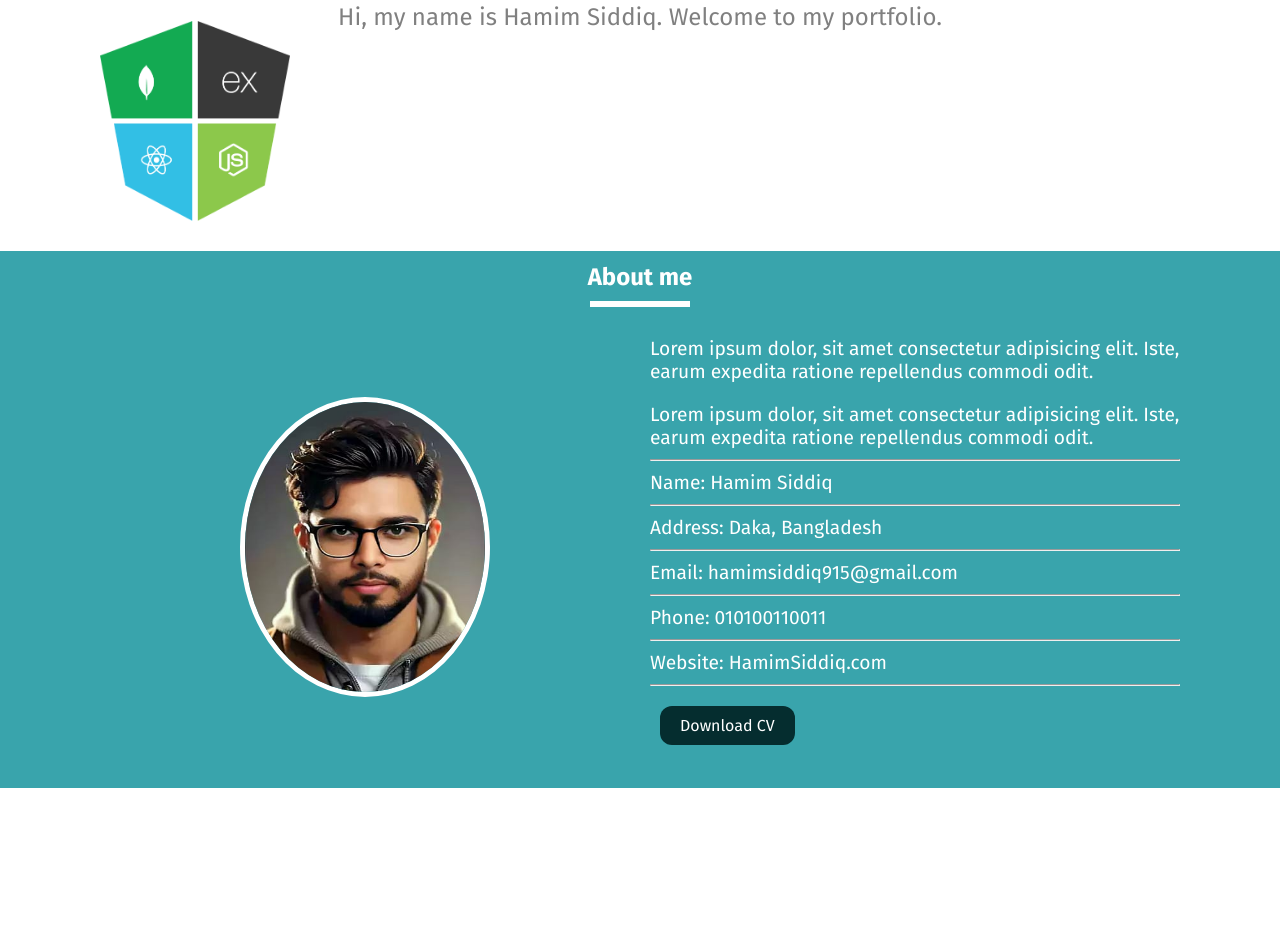
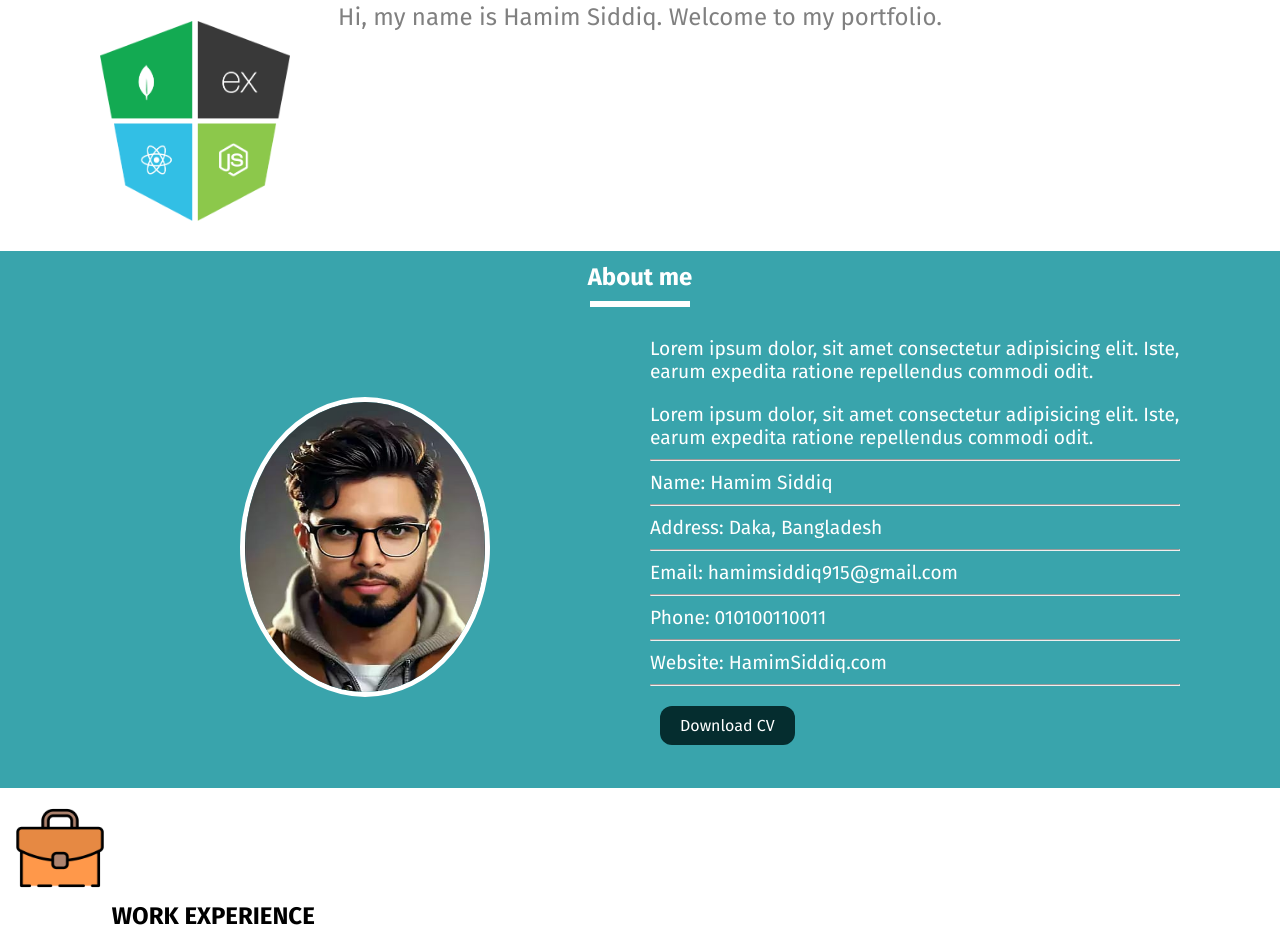
Before and after one commit to Hamimsiddiq007/portfolio-00, a plain HTML site: page index.html in a window 1280 px wide. Shown: the part 458-1398 px from the top of the page. Before the commit the page ends 1246 px from the top, so only its background shows below. Drawn offline with Linux system fonts and the light colour scheme; a web font is replaced by a local one.

Commit message:
expirence section

```diff
--- a/index.html
+++ b/index.html
@@ -69,5 +69,27 @@
         </p>
       </div>
     </div>
+
+    <div class="experience">
+      <div class="work col-4">
+        <div class="card">
+          <div class="card-icon">
+            <img src="images/work.png" alt="work">
+          </div>
+          <div class="card-title">
+            <h2>WORK EXPERIENCE</h2>
+          </div>
+          <div class="card-des">
+
+          </div>
+        </div>
+      </div>
+      <div class="education col-4">
+
+      </div>
+      <div class="skills col-4">
+
+      </div>
+    </div>
   </body>
 </html>
--- a/style.css
+++ b/style.css
@@ -175,3 +175,8 @@ h2{
     background-color: springgreen;
     color: black;
 }
+
+.card-icon img{
+    width: 100px;
+    height: 100px;
+}
```
Also changed, not shown: images/work.png (added).
